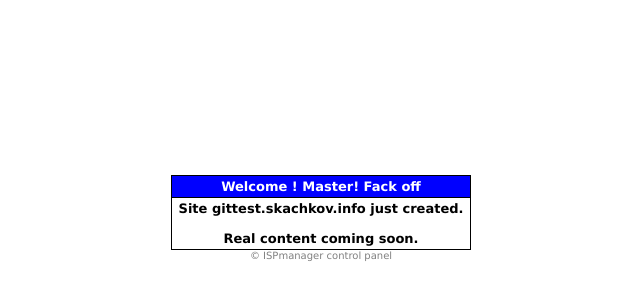
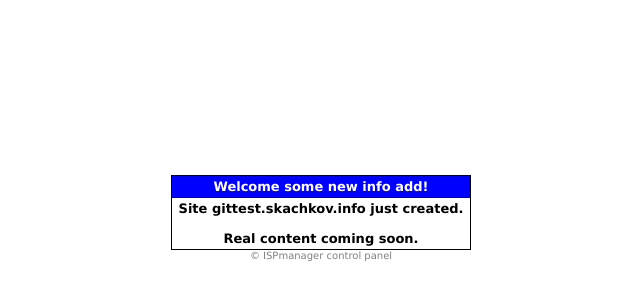
Before and after one commit to ym-parser/gittest, a plain HTML site: page index.html in a window 1280 px wide. Shown: the part 182-482 px from the top of the page, 319-959 px from the left. Drawn offline with Linux system fonts and the light colour scheme.

Commit message:
add some new info

```diff
--- a/index.html
+++ b/index.html
@@ -7,7 +7,7 @@
 	<td align=center><table border=0 cellpadding=0 cellspacing=0 width=300>
 	<tr><td bgcolor=#000000><table border=0 cellpadding=3 cellspacing=1 width=300>
 	<tr>
-		<td align=center bgcolor=#0000FF><font color=#FFFFFF face='Verdana, Arial, Helvetica, sans-serif' size=2><b>Welcome ! Master! Fack off</b></font></td>
+		<td align=center bgcolor=#0000FF><font color=#FFFFFF face='Verdana, Arial, Helvetica, sans-serif' size=2><b>Welcome some new info add!</b></font></td>
 	</tr>
 	<tr>
 		<td align=center bgcolor=#FFFFFF><font color=#000000 face='Verdana, Arial, Helvetica, sans-serif' size=2><b>Site gittest.skachkov.info just created.<br><br>Real content coming soon.</b></font></td>
```
